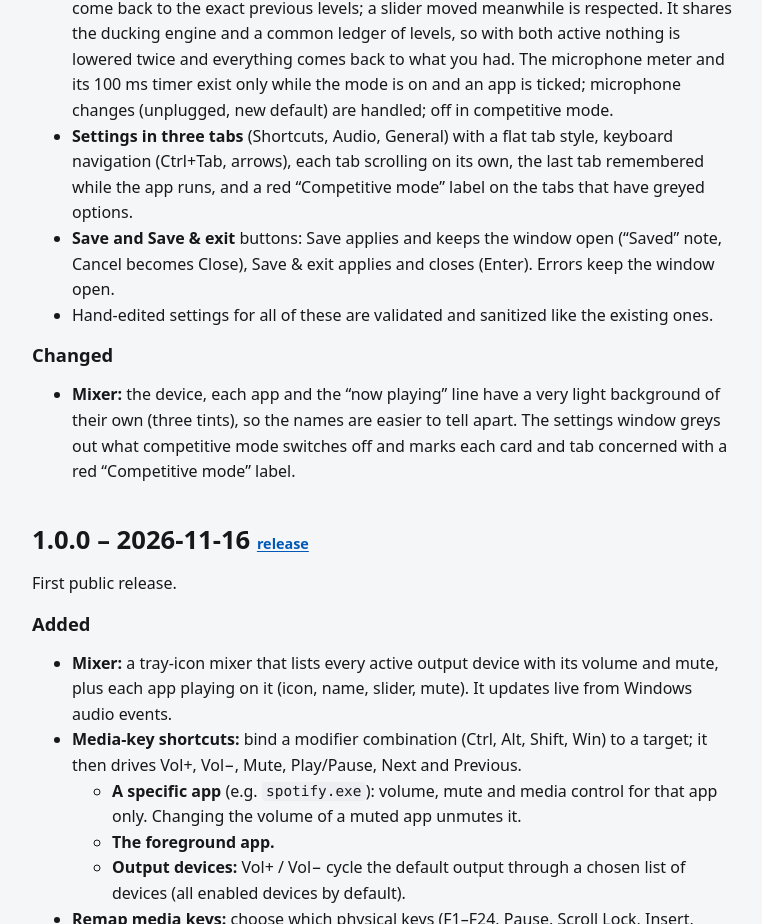
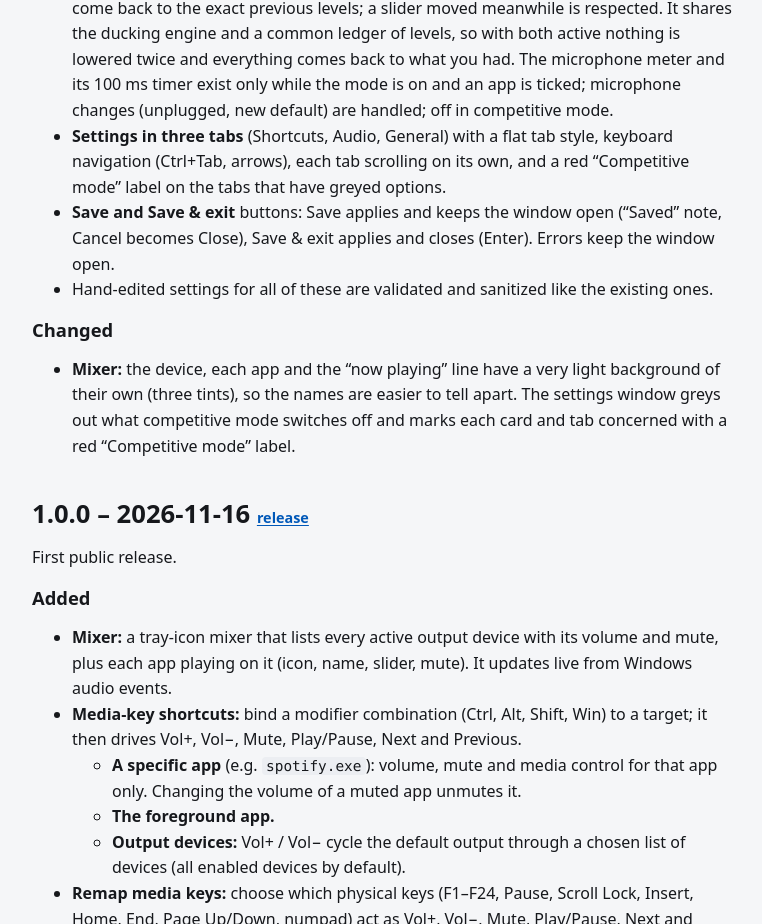
Before and after one commit to leroidubid/SonicScrewdriver, a plain HTML site: page site/changelog.html in a window 1280 px wide. Shown: the part 1278-2202 px from the top of the page, without its empty margins (256-1018 px from the left). Drawn offline with Linux system fonts and the light colour scheme.

Commit message:
Docs: the settings window does not remember the last tab; the tray menu lists more than README said

```diff
--- a/site/changelog.html
+++ b/site/changelog.html
@@ -55,7 +55,7 @@
       <li><strong>Microphone:</strong> a shortcut mutes and unmutes the default microphone (OSD, grey tray icon while muted) and the mixer can show its volume and mute. Follows Windows notifications only while one of these is on; off in competitive mode.</li>
       <li><strong>Automatic ducking</strong> (off by default): a voice app's session peak level lowers the apps marked as ducked to a chosen percentage of their level, with attack and release delays, restores the exact levels, and respects a slider moved meanwhile. The meter runs only while a voice app has a session and not in competitive mode.</li>
       <li><strong>Streamer mode</strong> (off by default): the reverse of ducking. While you speak into the default microphone (its peak level above a threshold, 5 % by default, with attack and release delays) the apps you ticked go down to a percentage of their level (30 % by default) and come back to the exact previous levels; a slider moved meanwhile is respected. It shares the ducking engine and a common ledger of levels, so with both active nothing is lowered twice and everything comes back to what you had. The microphone meter and its 100 ms timer exist only while the mode is on and an app is ticked; microphone changes (unplugged, new default) are handled; off in competitive mode.</li>
-      <li><strong>Settings in three tabs</strong> (Shortcuts, Audio, General) with a flat tab style, keyboard navigation (Ctrl+Tab, arrows), each tab scrolling on its own, the last tab remembered while the app runs, and a red &ldquo;Competitive mode&rdquo; label on the tabs that have greyed options.</li>
+      <li><strong>Settings in three tabs</strong> (Shortcuts, Audio, General) with a flat tab style, keyboard navigation (Ctrl+Tab, arrows), each tab scrolling on its own, and a red &ldquo;Competitive mode&rdquo; label on the tabs that have greyed options.</li>
       <li><strong>Save and Save &amp; exit</strong> buttons: Save applies and keeps the window open (&ldquo;Saved&rdquo; note, Cancel becomes Close), Save &amp; exit applies and closes (Enter). Errors keep the window open.</li>
       <li>Hand-edited settings for all of these are validated and sanitized like the existing ones.</li>
     </ul>
```
Also changed, not shown: 2 other files.
